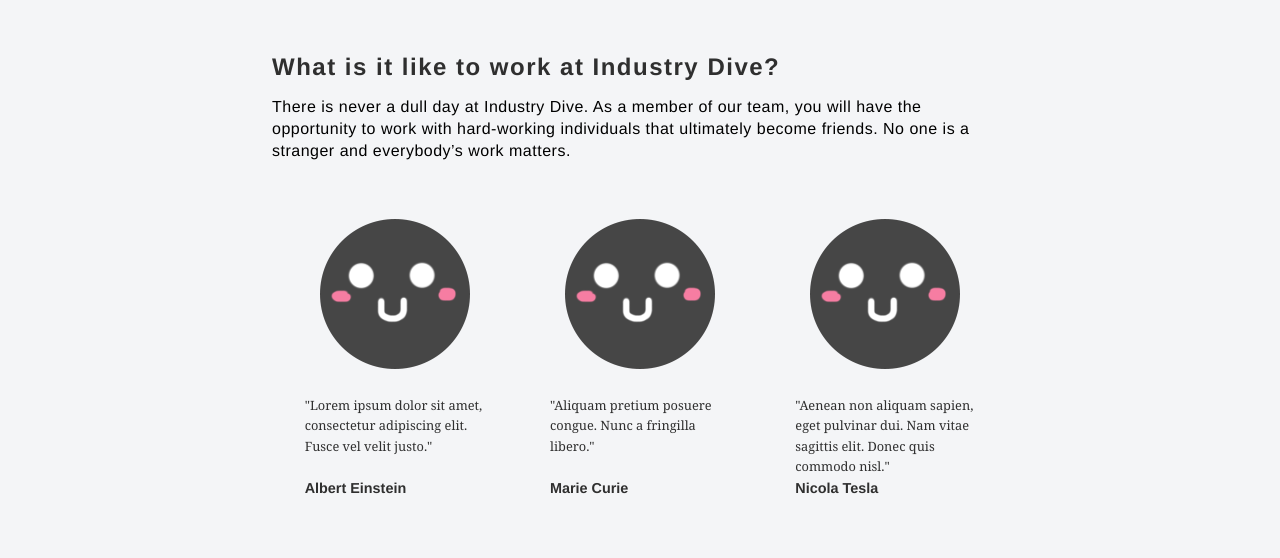
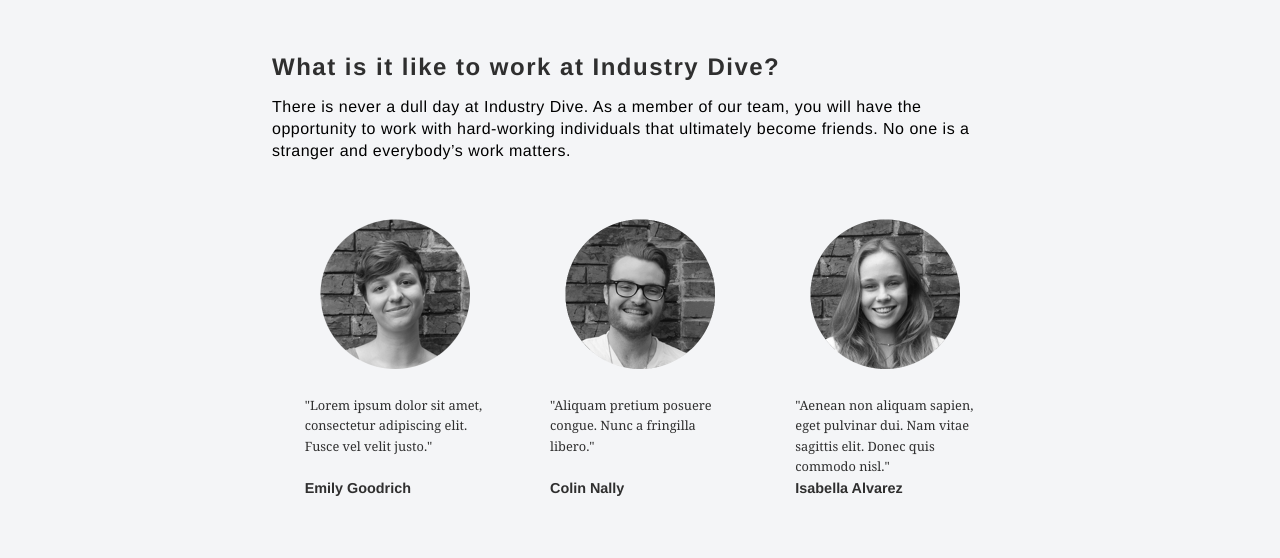
Before and after one commit to maddydeason/ID_intern_program, a plain HTML site: page index.html in a window 1280 px wide. Shown: the part 971-1529 px from the top of the page. Drawn offline with Linux system fonts and the light colour scheme.

Commit message:
picture updates

```diff
--- a/css/style.css
+++ b/css/style.css
@@ -156,6 +156,8 @@ button {
 
 .quote-photo {
 	margin: 3em 0 1em 0;
+	height: 150px;
+	width: 150px;
 }
 
 /* -- ACCORDIAN --*/
--- a/index.html
+++ b/index.html
@@ -32,24 +32,24 @@
       </div>
       <div class="small-12 medium-4 columns">
         <div class="text-center">
-          <img class="quote-photo" src="img/face.png">
+          <img class="quote-photo" src="img/emily1.png">
         </div>
         <p class="quote-text" data-equalizer-watch>"Lorem ipsum dolor sit amet, consectetur adipiscing elit. Fusce vel velit justo."</p>
-        <p class="attribution">Albert Einstein<p>
+        <p class="attribution">Emily Goodrich<p>
       </div>
       <div class="small-12 medium-4 columns">
         <div class="text-center">
-          <img class="quote-photo" src="img/face.png">
+          <img class="quote-photo" src="img/colin1.png">
         </div>
         <p class="quote-text" data-equalizer-watch>"Aliquam pretium posuere congue. Nunc a fringilla libero."</p>
-        <p class="attribution">Marie Curie</p>
+        <p class="attribution">Colin Nally</p>
       </div>
       <div class="small-12 medium-4 columns">
         <div class="text-center">
-          <img class="quote-photo" src="img/face.png">
+          <img class="quote-photo" src="img/isabella1.png">
         </div>
         <p class="quote-text" data-equalizer-watch>"Aenean non aliquam sapien, eget pulvinar dui. Nam vitae sagittis elit. Donec quis commodo nisl."</p>
-        <p class="attribution">Nicola Tesla</p>
+        <p class="attribution">Isabella Alvarez</p>
       </div>
     </div>
 
```
Also changed, not shown: img/colin1.png (added), img/colin2.png (added), img/emily1.png (added), img/emily2.png (added), img/face.png (deleted), img/isabella1.png (added), img/isabella2.png (added), img/maddy1.png (added), img/maddy2.png (added), img/nan1.png (added), img/nan2.png (added).
